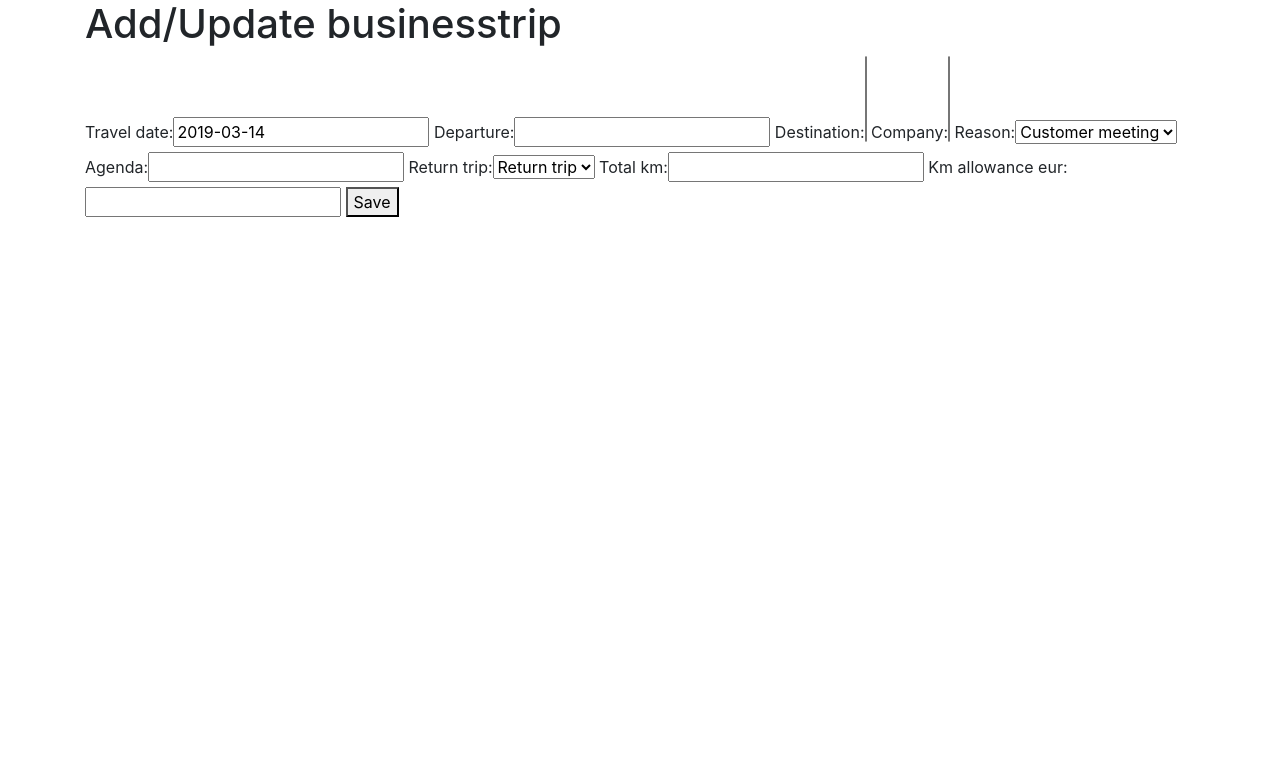
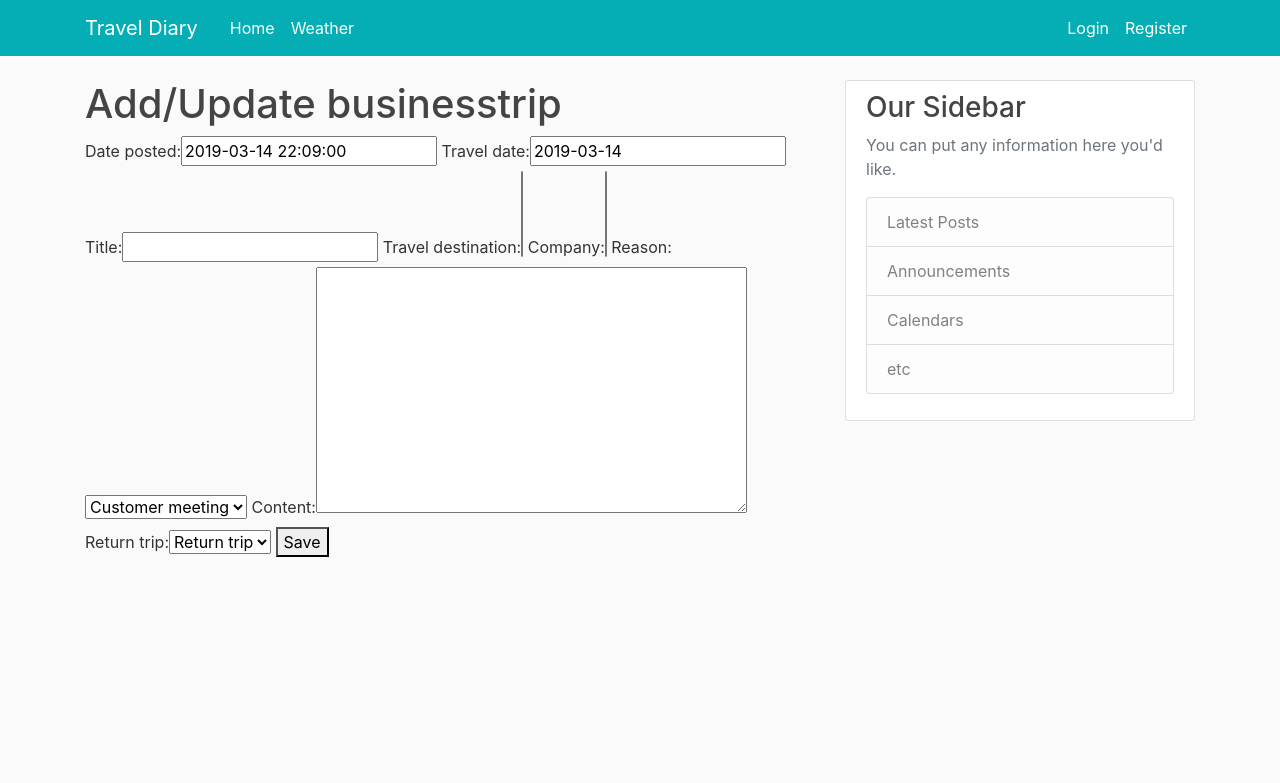
Before and after one commit to mariannele/my-first-webapp, a Django app: page /new in a window 1280 px wide. Shown: the top 783 px of the page. Run offline with Django 3.2, Linux system fonts and the light colour scheme; data that the repository does not hold is empty; some libraries are stand-ins or nearby versions.

Commit message:
Testing different things, reference to ManytoMany -field success in businesstrip.html

```diff
--- a/applikaatio/forms.py
+++ b/applikaatio/forms.py
@@ -5,14 +5,14 @@ from .models import Businesstrip, Traveldestination
 class BusinesstripForm(forms.ModelForm):
     class Meta:
         model = Businesstrip
-        fields = ['travel_date', 'departure', 'destination', 'company',
-        'reason', 'agenda', 'return_trip', 'total_km', 'km_allowance_eur'
+        fields = ['date_posted', 'travel_date', 'title', 'travel_destination', 'company',
+        'reason', 'content', 'return_trip'
         ]
 
-class CityForm(ModelForm):
+"""class CityForm(ModelForm):
     class Meta:
         model = Traveldestination
         fields = ['city_name']
         widgets = {
             'city_name': TextInput(attrs={'class' : 'input', 'placeholder' : 'City Name'}),
-        }
+        }"""
--- a/applikaatio/models.py
+++ b/applikaatio/models.py
@@ -1,13 +1,16 @@
 from django.conf import settings
 from django.db import models
 from django.utils import timezone
+from django.contrib.auth.models import User
 
 class Businesstrip(models.Model):
-    #objects = models.Manager()
+    date_posted = models.DateTimeField(default=timezone.now)
+    #if user is deleted, his posts are deleted, but if post is deleted, the user is not.
+    author = models.ForeignKey(User, default=None, on_delete=models.CASCADE)
     travel_date = models.DateField(default=timezone.now)
-    departure = models.CharField(max_length=20)
-    destination = models.ManyToManyField("Traveldestination", blank = True)
-    company = models.ManyToManyField("Businesspartner", blank = True)
+    title = models.CharField(max_length=200, default=None)
+    travel_destination = models.ManyToManyField("Traveldestination", default=None)
+    company = models.ManyToManyField("Businesspartner", default=None)
 
     CUSTOMER_MEETING = 'CUSTOMER_MEETING'
     SUPPLIER_MEETING = 'SUPPLIER_MEETING'
@@ -27,7 +30,7 @@ class Businesstrip(models.Model):
     reason = models.CharField(max_length=20, choices=REASON_CHOICES,
     default=CUSTOMER_MEETING)
 
-    agenda = models.CharField(max_length=200, blank=True, null=True)
+    content = models.TextField(blank = True)
 
     TRIPTYPE_CHOICES = (
         ('ONE_WAY', 'One way'),
@@ -37,22 +40,22 @@ class Businesstrip(models.Model):
     return_trip = models.CharField(max_length=20, choices=TRIPTYPE_CHOICES,
     default="RETURN")
 
-    total_km = models.IntegerField()
-    km_allowance_eur = models.FloatField(blank=True, null=True)
+    def __str__(self):
+        return f'{self.travel_date} / ({self.title})'
 
-    def __str__(self):
-        return f'{self.travel_date} / ({self.reason})'
+    class Meta:
+        ordering = ('travel_date',)
 
 
 class Businesspartner(models.Model):
-    #objects = models.Manager()
     company_name = models.CharField(max_length=100)
 
     def __str__(self):
         return self.company_name
 
 class Traveldestination(models.Model):
-    city_name = models.CharField(max_length=25)
+    city_name = models.CharField(max_length=50, blank=True, null=True)
+    #models.ForeignKey('Businesstrip', default=None, on_delete=models.CASCADE)
 
     def __str__(self):
         return self.city_name
--- /dev/null
+++ b/applikaatio/static/applikaatio/main.css
@@ -0,0 +1,84 @@
+body {
+    background: #fafafa;
+    color: #333333;
+    margin-top: 5rem;
+  }
+
+  h1, h2, h3, h4, h5, h6 {
+    color: #444444;
+  }
+
+  ul {
+    margin: 0;
+  }
+
+  .bg-steel {
+    background-color: #05aeb4;
+  }
+
+  .site-header .navbar-nav .nav-link {
+    color: #ffffff;
+  }
+
+  .site-header .navbar-nav .nav-link:hover {
+    color: #ffffff;
+  }
+
+  .site-header .navbar-nav .nav-link.active {
+    font-weight: 500;
+  }
+
+  .content-section {
+    background: #ffffff;
+    padding: 10px 20px;
+    border: 1px solid #dddddd;
+    border-radius: 3px;
+    margin-bottom: 20px;
+  }
+
+  .article-title {
+    color: #444444;
+  }
+
+  a.article-title:hover {
+    color: #428bca;
+    text-decoration: none;
+  }
+
+  .article-content {
+    white-space: pre-line;
+  }
+
+  .article-img {
+    height: 65px;
+    width: 65px;
+    margin-right: 16px;
+  }
+
+  .article-metadata {
+    padding-bottom: 1px;
+    margin-bottom: 4px;
+    border-bottom: 1px solid #e3e3e3
+  }
+
+  .article-metadata a:hover {
+    color: #333;
+    text-decoration: none;
+  }
+
+  .article-svg {
+    width: 25px;
+    height: 25px;
+    vertical-align: middle;
+  }
+
+  .account-img {
+    height: 125px;
+    width: 125px;
+    margin-right: 20px;
+    margin-bottom: 16px;
+  }
+
+  .account-heading {
+    font-size: 2.5rem;
+  }
--- a/applikaatio/templates/base.html
+++ b/applikaatio/templates/base.html
@@ -1,12 +1,15 @@
+{% load static %}
+<!DOCTYPE html>
 <html>
 <head>
-
     <!-- Required meta tags -->
     <meta charset="utf-8">
     <meta name="viewport" content="width=device-width, initial-scale=1, shrink-to-fit=no">
 
     <!-- Bootstrap CSS -->
     <link rel="stylesheet" href="https://maxcdn.bootstrapcdn.com/bootstrap/4.0.0/css/bootstrap.min.css" integrity="sha384-Gn5384xqQ1aoWXA+058RXPxPg6fy4IWvTNh0E263XmFcJlSAwiGgFAW/dAiS6JXm" crossorigin="anonymous">
+
+    <link rel="stylesheet" type="text/css" href="{% static 'applikaatio/main.css' %}">
 
     {% if title %}
       <title>Travel Diary - {{ title }}</title>
@@ -15,9 +18,47 @@
     {% endif %}
 </head>
 <body>
+    <header class="site-header">
+      <nav class="navbar navbar-expand-md navbar-dark bg-steel fixed-top">
         <div class="container">
+          <a class="navbar-brand mr-4" href="{% url 'list_businesstrips' %}">Travel Diary</a>
+          <button class="navbar-toggler" type="button" data-toggle="collapse" data-target="#navbarToggle" aria-controls="navbarToggle" aria-expanded="false" aria-label="Toggle navigation">
+          <span class="navbar-toggler-icon"></span>
+          </button>
+          <div class="collapse navbar-collapse" id="navbarToggle">
+            <div class="navbar-nav mr-auto">
+              <a class="nav-item nav-link" href="{% url 'home' %}">Home</a>
+              <a class="nav-item nav-link" href="{% url 'weatherview' %}">Weather</a>
+            </div>
+            <!-- Navbar Right Side -->
+            <div class="navbar-nav">
+              <a class="nav-item nav-link" href="{% url 'login' %}">Login</a>
+              <a class="nav-item nav-link" href="{% url 'signup' %}">Register</a>
+            </div>
+          </div>
+        </div>
+      </nav>
+    </header>
+    <main role="main" class="container">
+      <div class="row">
+        <div class="col-md-8">
           {% block content %}{% endblock %}
         </div>
+        <div class="col-md-4">
+          <div class="content-section">
+            <h3>Our Sidebar</h3>
+            <p class='text-muted'>You can put any information here you'd like.
+              <ul class="list-group">
+                <li class="list-group-item list-group-item-light">Latest Posts</li>
+                <li class="list-group-item list-group-item-light">Announcements</li>
+                <li class="list-group-item list-group-item-light">Calendars</li>
+                <li class="list-group-item list-group-item-light">etc</li>
+              </ul>
+            </p>
+          </div>
+        </div>
+      </div>
+    </main>
 
     <!-- Optional JavaScript -->
     <!-- jQuery first, then Popper.js, then Bootstrap JS -->
--- a/applikaatio/templates/home.html
+++ b/applikaatio/templates/home.html
@@ -2,7 +2,7 @@
 
 {% block content %}
     {% if user.is_authenticated %}
-      <h1>Welcome to Travel diary <strong>{{ user.username }}!</strong></h1>
+      <h1>Welcome to Travel Diary <strong style="color:blue;">{{ user.username }}!</strong></h1>
       <dl>To browse, add or update businesstrips, click
       <strong><a href="{% url 'list_businesstrips' %}">here</a></strong></dl>
       Plan businesstrip? Check
@@ -14,4 +14,4 @@
       <dl><a href="{% url 'login' %}">LOGIN HERE</a></dl>
       <dl> <strong>or</strong></dl> <a href="{% url 'signup' %}">Create user account</a>
     {% endif %}
-{% endblock %}
+{% endblock content %}
--- a/applikaatio/templates/weatherview.html
+++ b/applikaatio/templates/weatherview.html
@@ -5,7 +5,7 @@
     <meta charset="UTF-8">
     <meta name="viewport" content="width=device-width, initial-scale=1.0">
     <meta http-equiv="X-UA-Compatible" content="ie=edge">
-    <title>What's the weather like?</title>
+    <title>Weather</title>
     <link rel="stylesheet" href="https://cdnjs.cloudflare.com/ajax/libs/bulma/0.6.2/css/bulma.css" />
 </head>
 <body>
@@ -18,7 +18,7 @@
             </div>
         </div>
     </section>
-    <section class="section">
+    <!--<section class="section">
         <div class="container">
             <div class="columns">
                 <div class="column is-offset-4 is-4">
@@ -38,7 +38,7 @@
                 </div>
             </div>
         </div>
-    </section>
+    </section>-->
     <section class="section">
         <div class="container">
             <div class="columns">
--- a/applikaatio/views.py
+++ b/applikaatio/views.py
@@ -1,7 +1,7 @@
 from django.shortcuts import render, redirect
 import requests
 from .models import Businesstrip, Traveldestination
-from .forms import BusinesstripForm, CityForm
+from .forms import BusinesstripForm #CityForm
 
 
 def HomePageView(request):
@@ -9,7 +9,9 @@ def HomePageView(request):
 
 def list_businesstrips(request):
      businesstrips = Businesstrip.objects.all()
-     return render(request, 'businesstrips.html', {'businesstrips': businesstrips, 'title' : 'View'})
+     traveldestinations = Traveldestination.objects.all()
+     return render(request, 'businesstrips.html', {'businesstrips': businesstrips,
+     'traveldestinations' : traveldestinations, 'title' : 'View'})
 
 def create_businesstrip(request):
     form = BusinesstripForm(request.POST or None)
@@ -44,11 +46,11 @@ def weather(request):
 
     url = 'http://api.openweathermap.org/data/2.5/weather?q={}&units=metric&appid=9cbb6fbdc8d9bb39470b77dd1efed111'
 
-    if request.method == 'POST':
+    """if request.method == 'POST':
         form = CityForm(request.POST)
-        form.save()
+        form.save()"""
 
-    form = CityForm()
+    #form = CityForm()
 
     weather_data = []
 
@@ -65,4 +67,27 @@ def weather(request):
         #add the data for the current city into our list:
         weather_data.append(weather)
 
-    return render(request, 'weatherview.html', {'weather_data' : weather_data, 'form' : form})
+    return render(request, 'weatherview.html', {'weather_data' : weather_data})
+
+
+"""def embedded_weather(request):
+    cities = Traveldestination.objects.all()
+
+    url = 'http://api.openweathermap.org/data/2.5/weather?q={}&units=metric&appid=9cbb6fbdc8d9bb39470b77dd1efed111'
+
+    weather_data = []
+
+    for city in cities:
+        #request the API data and convert the JSON to Python data types:
+        city_weather = requests.get(url.format(city)).json()
+        weather = {
+            'city' : city,
+            'temperature' : city_weather['main']['temp'],
+            'description' : city_weather['weather'][0]['description'],
+            'icon' : city_weather['weather'][0]['icon']
+        }
+
+        #add the data for the current city into our list:
+        weather_data.append(weather)
+
+    return render(request, 'businesstrips.html', {'weather_data' : weather_data})"""
```
Also changed, not shown: applikaatio/templates/businesstrips.html (+15 -6 lines), applikaatio/migrations/0012_auto_20190415_2138.py (added), applikaatio/migrations/0013_auto_20190415_2203.py (added), applikaatio/migrations/0014_auto_20190416_0808.py (added), applikaatio/migrations/0015_auto_20190416_1416.py (added), applikaatio/migrations/0016_auto_20190416_1452.py (added), applikaatio/migrations/0017_auto_20190416_1530.py (added), applikaatio/migrations/0018_auto_20190416_1603.py (added), applikaatio/migrations/0019_businesstrip_title.py (added), applikaatio/migrations/0020_auto_20190416_2035.py (added), applikaatio/migrations/0021_auto_20190416_2038.py (added). Lines whose indentation alone changed are shown as unchanged.
